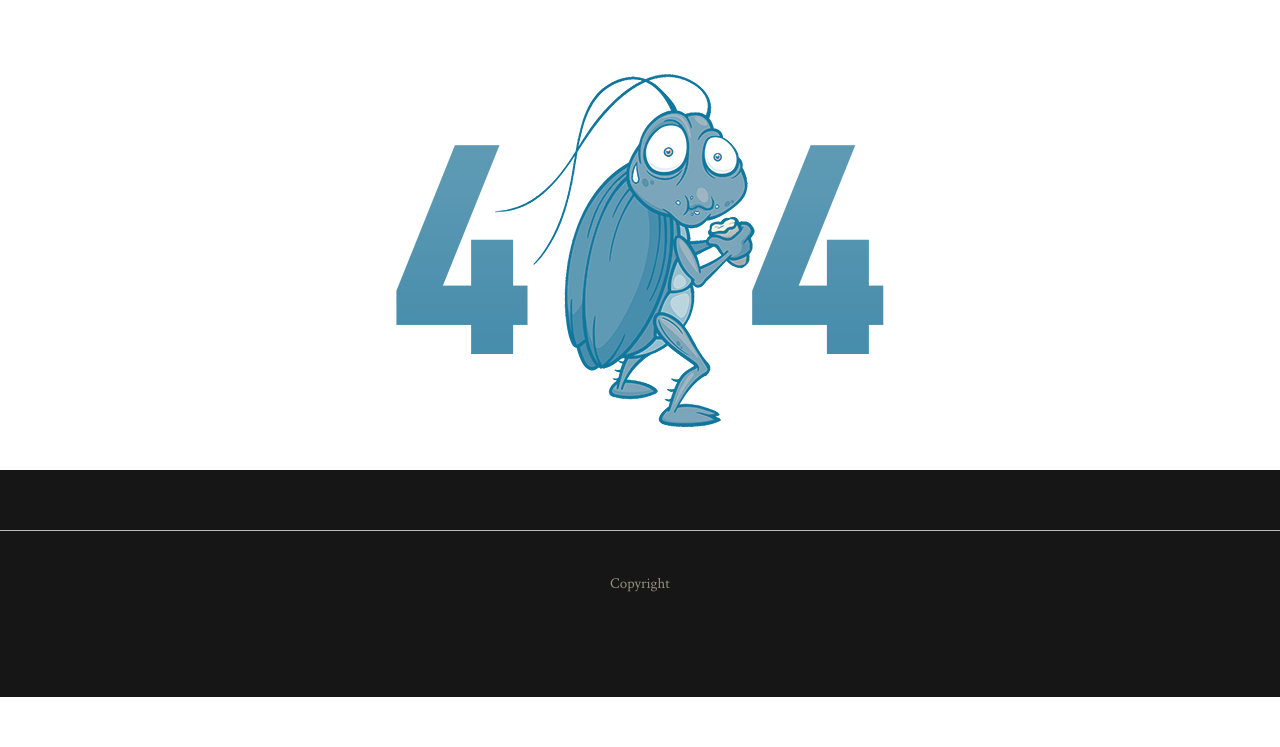
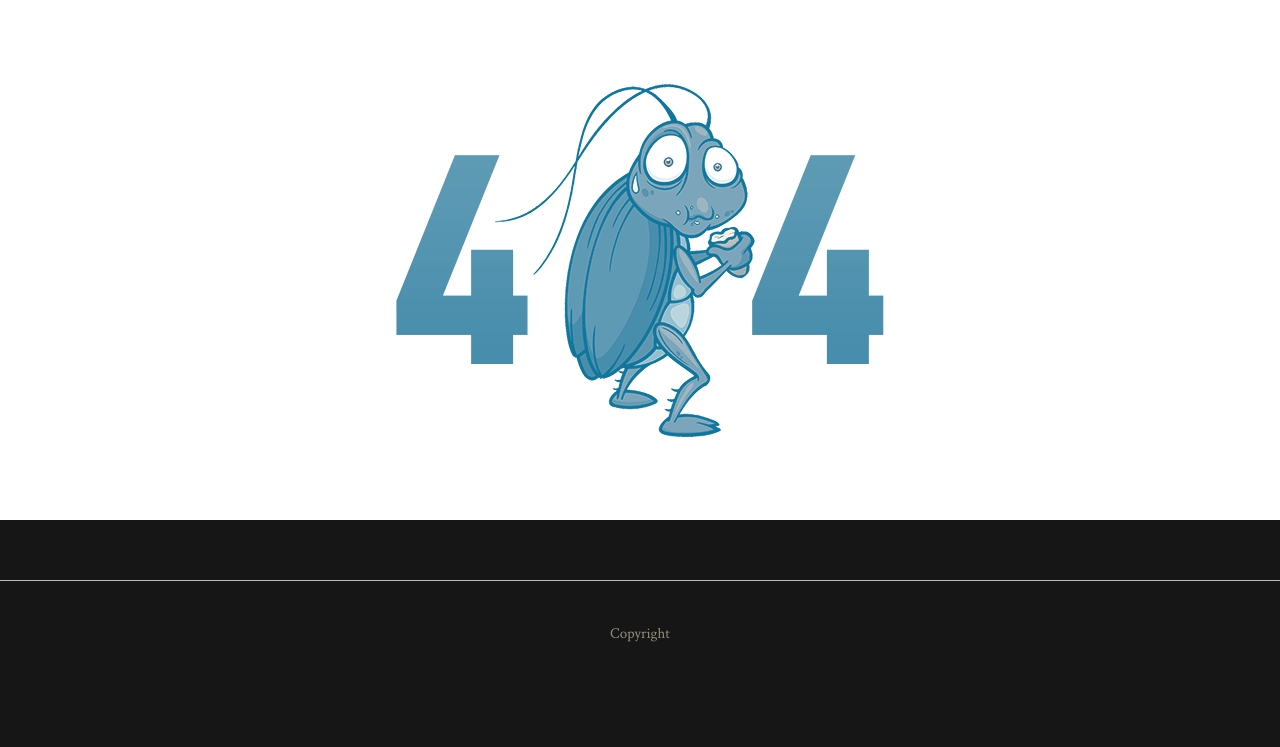
Before and after one commit to DmitriyPavliut/PHPHomeworkArticle, a PHP site: page /404.php in a window 1280 px wide. Shown: the part 224-971 px from the top of the page. Before the commit the page ends 921 px from the top, so only its background shows below. Run offline with PHP 8.4, Linux system fonts and the light colour scheme; data comes from the database, SQL or seed files in the repository.

Commit message:
final edit

```diff
--- a/css/style.css
+++ b/css/style.css
@@ -844,7 +844,7 @@
 }
 
 .error{
-    margin-top: 50px;
+    margin: 60px 0;
     height: 50vh;
 }
 
```
